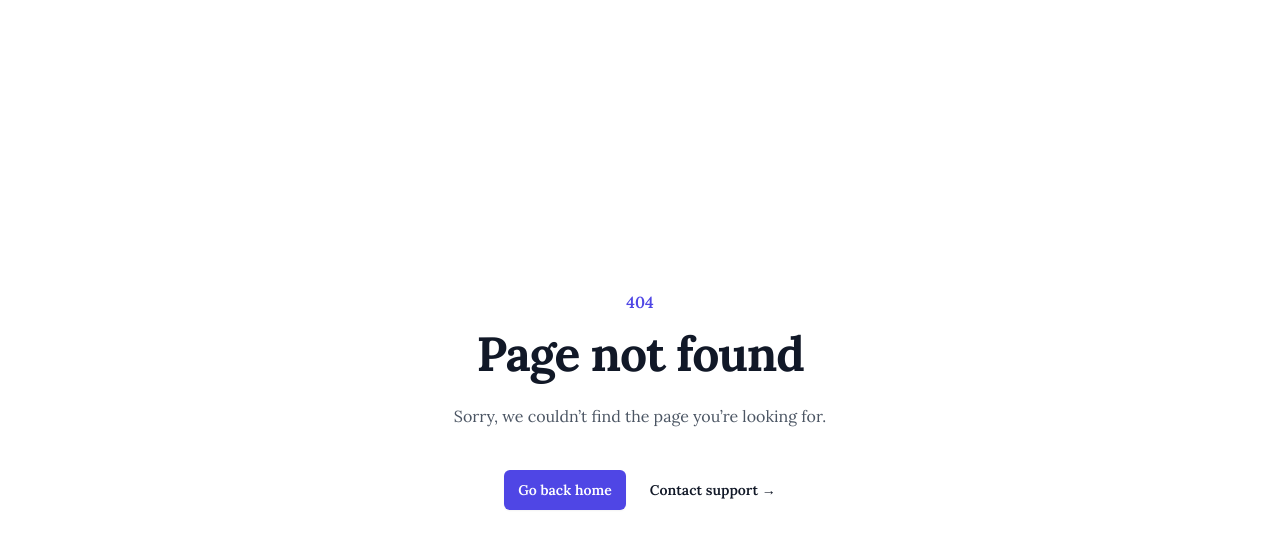
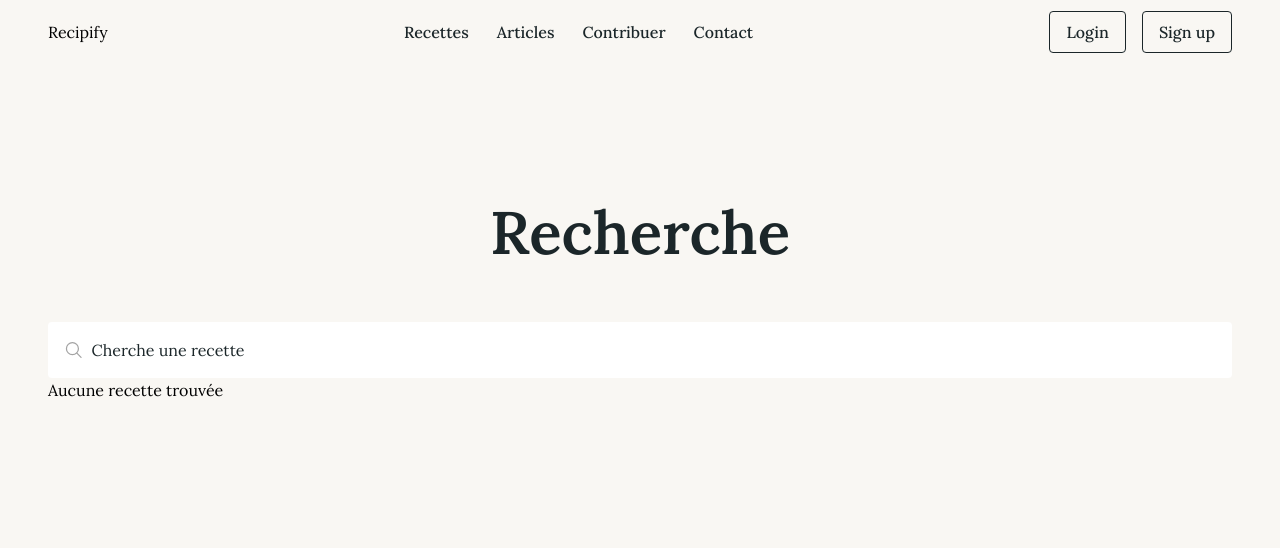
Before and after one commit to QuentinVigier/recipify-vite-react, a React (Vite) app: page /search in a window 1280 px wide. Before the commit this address had no page. Shown: the top 548 px of the page. Built offline with nearby package versions, Linux system fonts and the light colour scheme.

Commit message:
Ajout de la fonctionnalité de recherche de recette

```diff
--- a/src/Home.tsx
+++ b/src/Home.tsx
@@ -1,39 +1,40 @@
-import { useState } from "react";
+import { useState, useEffect } from "react";
 import Header from './components/Header';
 import Hero from './components/Hero';
 import CategoryWrapper from './components/CategoryWrapper';
 import RecipeCard from "./components/RecipeCard";
 
 function Home() {
-
   const [listRecettes, setListRecettes] = useState([]);
   const [error, setError] = useState("");
 
   const fetchRecettes = async () => {
     const url = 'https://recettes-api.vercel.app/recettes';
     try {
-      const res = await fetch(url)
+      const res = await fetch(url);
       const data = await res.json();
-      if(data.Response === "False") {
+      if (data.Response === "False") {
         setListRecettes([]);
       } else {
         setListRecettes(data);
       }
-      console.log("Data fetched : ", data);
+      console.log("Data fetched: ", data);
     } catch (error) {
       setError("Une erreur est survenue lors de la récupération des recettes");
     }
   };
 
+  useEffect(() => {
     fetchRecettes();
+  }, []);
 
   return (
     <>
-    <div className="max-w-screen-2xl mx-auto">
+      <div className="mx-auto max-w-screen-2xl">
         <Header />
         <p className="text-center text-red-500">{error ? error : ""}</p>
         <div className='container mx-auto'>
-        <div className='flex flex-col justify-center items-center w-full py-20'>
+          <div className='flex flex-col items-center justify-center w-full py-20'>
             <Hero />
             <CategoryWrapper />
           </div>
@@ -44,4 +45,4 @@ function Home() {
   )
 }
 
-export default Home
+export default Home;
--- a/src/components/Hero.tsx
+++ b/src/components/Hero.tsx
@@ -3,12 +3,12 @@ import { IoSearchOutline } from "react-icons/io5"
 
 const Hero = () => {
   return (
-    <div className="px-5 xl:px-10 md:w-1/2 mb-10">
+    <div className="px-5 mb-10 xl:px-10 md:w-1/2">
         <h1 className="mt-6 mb-10 text-5xl xl:text-6xl text-center font-bold text-[#2A3342] leading-normal xl:leading-relaxed">
             Un blog fait pour les amoureux de la
             <span className="text-orange-300"> cuisine du monde</span></h1>
 
-            <form action="/search" className="bg-white p-4 rounded relative flex items-center">
+            <form action="/search" className="relative flex items-center p-4 bg-white rounded">
             <IoSearchOutline className="w-5 h-5 mr-2 text-neutral-400"/>
             <input className="outline-none w-full placeholder:text-[#1b2629]" name="query" type="search" placeholder="Cherche une recette" id="search" required />
             </form>
--- a/src/components/RecipeCard.tsx
+++ b/src/components/RecipeCard.tsx
@@ -20,7 +20,9 @@ interface Recettes {
 const RecipeCard = ({ recettes }: Recettes) => {
     return (
         recettes.map((recette: Card) => (
-            <div className="recette" key={recette.id}></div>
+            <div className="recette" key={recette.id}>
+                <p>{recette.name}</p>
+            </div>
         ))
     )
 }
--- a/src/main.tsx
+++ b/src/main.tsx
@@ -4,6 +4,7 @@ import { createBrowserRouter, RouterProvider } from 'react-router-dom';
 import Home from './Home.tsx';
 import ErrorPage from './pages/ErrorPage.tsx';
 import CategoryPage from './pages/CategoryPage.tsx';
+import Search from './pages/Search.tsx';
 
 const router = createBrowserRouter([
   {
@@ -23,6 +24,10 @@ const router = createBrowserRouter([
     path: "/recette/:id",
     element: <div>Contact</div>,
   },
+  {
+    path: "/search",
+    element: <Search />,
+  }
 ]);
 
 ReactDOM.createRoot(document.getElementById("root")!).render(
--- /dev/null
+++ b/src/pages/Search.tsx
@@ -0,0 +1,92 @@
+import { useEffect, useState } from "react";
+import { IoSearchOutline } from "react-icons/io5";
+import { useLocation } from "react-router-dom";
+import Header from "../components/Header";
+
+interface Recipe {
+    id: string,
+    name: string,
+    img: string,
+    tempsprépa: string,
+    difficulté: string,
+    type: string,
+    région: string,
+    ingrédients: string,
+    instructions: string,
+    portions: string,
+    conseils: string,
+}
+
+const Search = () => {
+    const location = useLocation();
+    const [query, setQuery] = useState("");
+    const [results, setResults] = useState<Recipe[]>([]); // Utilisation de l'interface Recipe
+    const [loading, setLoading] = useState(false);
+    const [error, setError] = useState("");
+
+    useEffect(() => {
+        const params = new URLSearchParams(location.search);
+        const queryParam = params.get("query");
+        if (queryParam) {
+            setQuery(queryParam);
+        }
+    }, [location.search]);
+
+    useEffect(() => {
+        const fetchItems = async () => {
+            if (query.trim() === "") return;
+            setLoading(true);
+            try {
+                const response = await fetch(`https://recettes-api.vercel.app/recettes`);
+                const data: Recipe[] = await response.json(); // Utilisation de l'interface Recipe
+                // Filtrage des résultats
+                const filteredData = data.filter((item: Recipe) => // Utilisation de l'interface Recipe
+                    item.name.toLowerCase().includes(query.toLowerCase())
+                );
+                setResults(filteredData);
+            } catch (err) {
+                if (err instanceof Error) {
+                    setError(err.message);
+                } else {
+                    setError("Une erreur est survenue lors de la recherche");
+                }
+            } finally {
+                setLoading(false);
+            }
+        };
+        fetchItems();
+    }, [query]);
+
+    return (
+        <>
+        <Header />
+        <div className="px-6 py-20 lg:px-12">
+            <h1 className="py-10 text-3xl font-semibold text-center capitalize text-secondary sm:text-6xl sm:leading-relaxed">Recherche</h1>
+            <div className="relative flex items-center p-4 mx-auto bg-white rounded md:max-w-3xl">
+                <IoSearchOutline className="w-5 h-5 mr-2 text-neutral-400" />
+                <input
+                    className="outline-none w-full placeholder:text-[#1b2629]"
+                    name="query"
+                    type="search"
+                    placeholder="Cherche une recette"
+                    id="search"
+                    required
+                    value={query}
+                    onChange={(e) => setQuery(e.target.value)}
+                />
+            </div>
+
+            {loading && <p>Chargement...</p>}
+            {error && <p>{error}</p>}
+            {!loading && results.length === 0 && <p>Aucune recette trouvée</p>}
+            <ul>
+                {results && results.map((item) => (
+                    <li key={item.id}>{item.name}</li>
+                ))}
+            </ul>
+        </div>
+        </>
+    );
+};
+
+export default Search;
```
Lines whose indentation alone changed are shown as unchanged.
